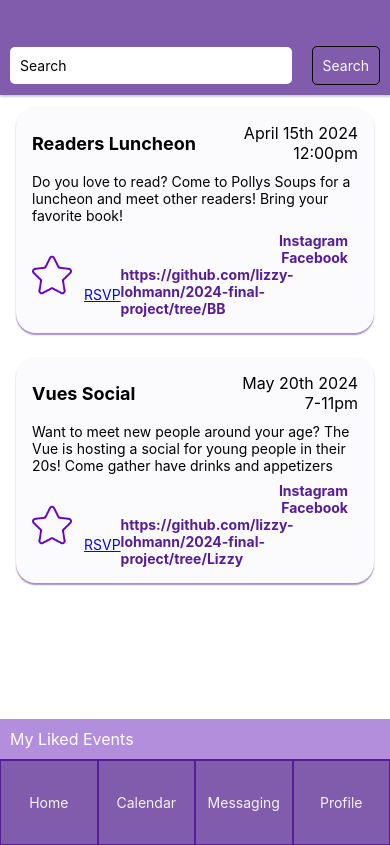
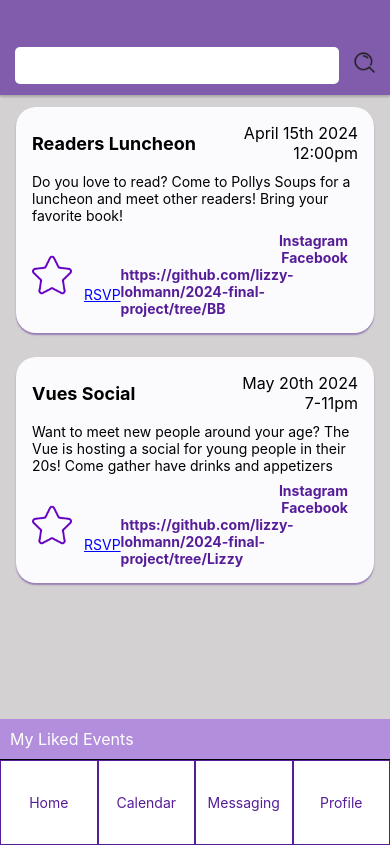
Before and after one commit to lizzy-lohmann/2024-final-project, a React Native app in the folder SeniorProject/: screen /Calendar in a window 390 px wide. Built offline with nearby package versions, Linux system fonts and the light colour scheme.

Commit message:
messed with header images

```diff
--- a/SeniorProject/Calendar.js
+++ b/SeniorProject/Calendar.js
@@ -1,5 +1,5 @@
 import React, {useEffect, useState} from 'react';
-import {View, Text, TouchableOpacity, TextInput, ScrollView} from 'react-native';
+import {View, Text, TouchableOpacity, TextInput, ScrollView, Image} from 'react-native';
 import  styles  from './styles';
 import Footer from "./Footer";
 import Events from "./Events";
@@ -52,14 +52,16 @@ const Calendar = ({ navigation }) => {
                     style={styles.searchInput}
                     onChangeText={setSearchQuery}
                     value={searchQuery}
-                    placeholder="Search"
+                    source={require('./assets/find.png')}
                     placeholderTextColor="#000000"
                     returnKeyType="search"
                     onSubmitEditing={handleSearch}
                 />
-                <TouchableOpacity onPress={handleSearch} style={styles.headerButton}>
-                    <Text style={styles.headerButtonText}>Search</Text>
-                </TouchableOpacity>
+                <Image
+                    style={styles.headerButton}
+                    source={require('./assets/find.png')}
+                />
+                {/*<a href="https://www.flaticon.com/free-icons/magnifier" title="magnifier icons">Magnifier icons created by The Icon Tree - Flaticon</a>*/}
             </View>
             <ScrollView style={styles.container}>
                 {events.map((event, index) => (
--- a/SeniorProject/Home.js
+++ b/SeniorProject/Home.js
@@ -1,5 +1,5 @@
 import React, { useState, useEffect } from 'react';
-import { View, Text, TouchableOpacity, TextInput, ScrollView } from 'react-native';
+import {View, Text, TouchableOpacity, TextInput, ScrollView, Image, StyleSheet} from 'react-native';
 import styles from './styles';
 import Footer from './Footer';
 import Post from "./Post";
@@ -42,30 +42,37 @@ const Home = ({ navigation }) => {
     return (
         <View style={styles.fullScreen}>
             <View style={styles.header}>
-                <TouchableOpacity onPress={() => {/* Open filter modal or screen */}} style={styles.headerButton}>
-                    <Text style={styles.headerButtonText}>Filters</Text>
+                <TouchableOpacity onPress={() => {/* Open filter modal or screen */}} >
+                    {/*<a href="https://www.flaticon.com/free-icons/filter" title="filter icons">Filter icons created by herikus - Flaticon</a>*/}
+                    <Image
+                        style={styles.headerButton}
+                        source={require('./assets/filter.png')}
+                    />
                 </TouchableOpacity>
                 <TextInput
                     style={styles.searchInput}
                     onChangeText={setSearchQuery}
                     value={searchQuery}
-                    placeholder="Search"
+                    source={require('./assets/find.png')}
                     placeholderTextColor="#000000"
                     returnKeyType="search"
                     onSubmitEditing={handleSearch}
                 />
-                <TouchableOpacity onPress={handleSearch} style={styles.headerButton}>
-                    <Text style={styles.headerButtonText}>Search</Text>
-                </TouchableOpacity>
+                <Image
+                    style={styles.headerButton}
+                    source={require('./assets/find.png')}
+                />
+                {/*<a href="https://www.flaticon.com/free-icons/magnifier" title="magnifier icons">Magnifier icons created by The Icon Tree - Flaticon</a>*/}
             </View>
             <ScrollView style={styles.container}>
                 {profiles.map((profile, index) => (
                     <Post key={index} {...profile} />
                 ))}
             </ScrollView>
-            <Footer navigation={navigation} />
+            <Footer navigation={navigation}/>
         </View>
     );
 };
 
+
 export default Home;
--- a/SeniorProject/Post.js
+++ b/SeniorProject/Post.js
@@ -96,11 +96,11 @@ const styles = StyleSheet.create({
         height: 35,
     },
     message: {
-        right: 2,
-        top: 6,
+        right: 8,
+        top: 4,
         position: 'absolute',
-        width: 45,
-        height: 45,
+        width: 25,
+        height: 25,
     }
 });
 
--- a/SeniorProject/Profile.js
+++ b/SeniorProject/Profile.js
@@ -26,7 +26,7 @@ const Profile = ({ navigation }) => {
     return (
         <View style={styles.container}>
             <View style={styles.header}>
-                <TouchableOpacity onPress={handleEdit} style={styles.headerButton}>
+                <TouchableOpacity onPress={handleEdit} style={styles.headerButtonTwo}>
                     <Text style={styles.headerButtonText}>{isEditing ? "Save" : "Edit"}</Text>
                 </TouchableOpacity>
             </View>
--- a/SeniorProject/styles.js
+++ b/SeniorProject/styles.js
@@ -8,12 +8,11 @@ const styles = StyleSheet.create({
     container: {
         flexGrow: 1,
         flex: 1,
-        backgroundColor: '#FFFFFF',
+        backgroundColor: '#d3d1d1',
     },
     header: {
         height: 95,
         backgroundColor: '#815cac',
-        //justifyContent: 'center',
         alignItems: 'center',
         flexDirection: 'row',
         elevation: 4,
@@ -23,11 +22,12 @@ const styles = StyleSheet.create({
         zIndex: 1000,
     },
     headerButton: {
-        marginTop: 35,
-        marginHorizontal: 10,
+        marginTop: 30,
+        marginHorizontal: 13,
         padding: 10,
-        borderWidth: 1,
-        borderRadius: 5,
+        height: 25,
+        width: 25,
+        alignItems: 'center'
     },
     headerButtonTwo: {
         marginTop: 35,
@@ -37,28 +37,21 @@ const styles = StyleSheet.create({
         borderRadius: 5,
         alignItems: 'flex-end'
     },
-
-    headerButtonText: {
-        color: '#fbfafd',
-    },
-
     searchInput: {
         flex: 1,
         padding: 10,
-        marginHorizontal: 10,
+        marginLeft: 15,
         backgroundColor: '#FFFFFF',
         borderRadius: 5,
         marginTop: 35,
     },
     footer: {
         height: 85,
-        backgroundColor: '#815cac',
+        backgroundColor: '#ffffff',
         borderTopWidth: 1,
-        borderTopColor: '#561d98',
         flexDirection: 'row',
         justifyContent: 'space-between',
         alignItems: 'center',
-        //position: 'absolute',
     },
     content: {
         flex: 1,
@@ -75,7 +68,15 @@ const styles = StyleSheet.create({
         paddingVertical: 33,
     },
     footerButtonText: {
-        color: '#f6f3f3',
+        color: '#561d98',
+    },
+    footerButtonActive: {
+        flex: 1,
+        alignItems: 'center',
+        justifyContent: 'center',
+        borderWidth: 85,
+        borderColor: '#000000',
+        paddingVertical: 33,
     },
 
     //added for profile page
@@ -142,14 +143,6 @@ const styles = StyleSheet.create({
         borderColor: '#cccccc',
         backgroundColor: '#fff',
       },
-    avatarContainer: {
-        marginRight: 10,
-    },
-    avatar: {
-        width: 50,
-        height: 50,
-        borderRadius: 25,
-    },
     chatDetails: {
         flex: 1,
         justifyContent: 'center',
```
Also changed, not shown: SeniorProject/assets/filter.png (added), SeniorProject/assets/find.png (added).
